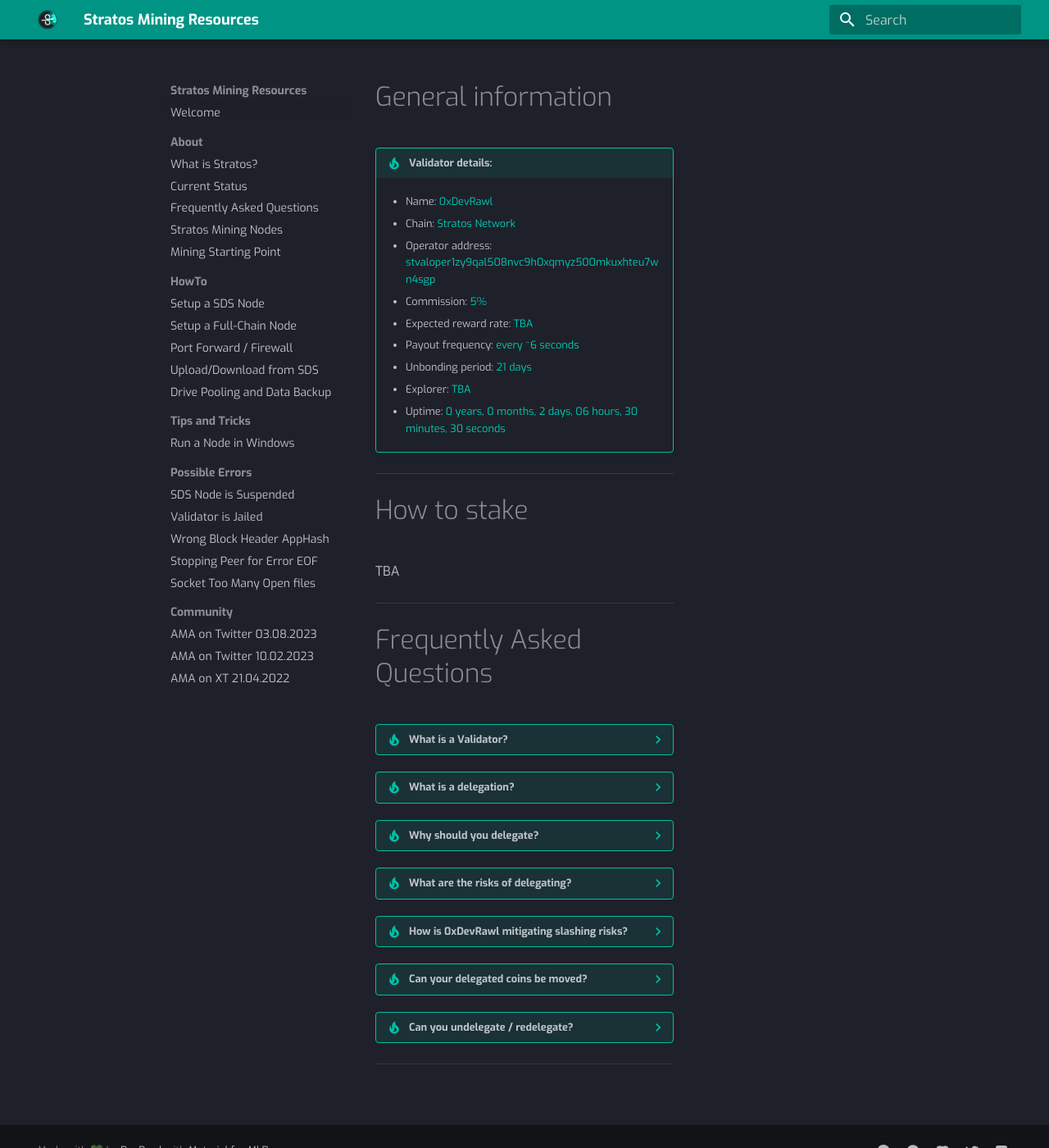
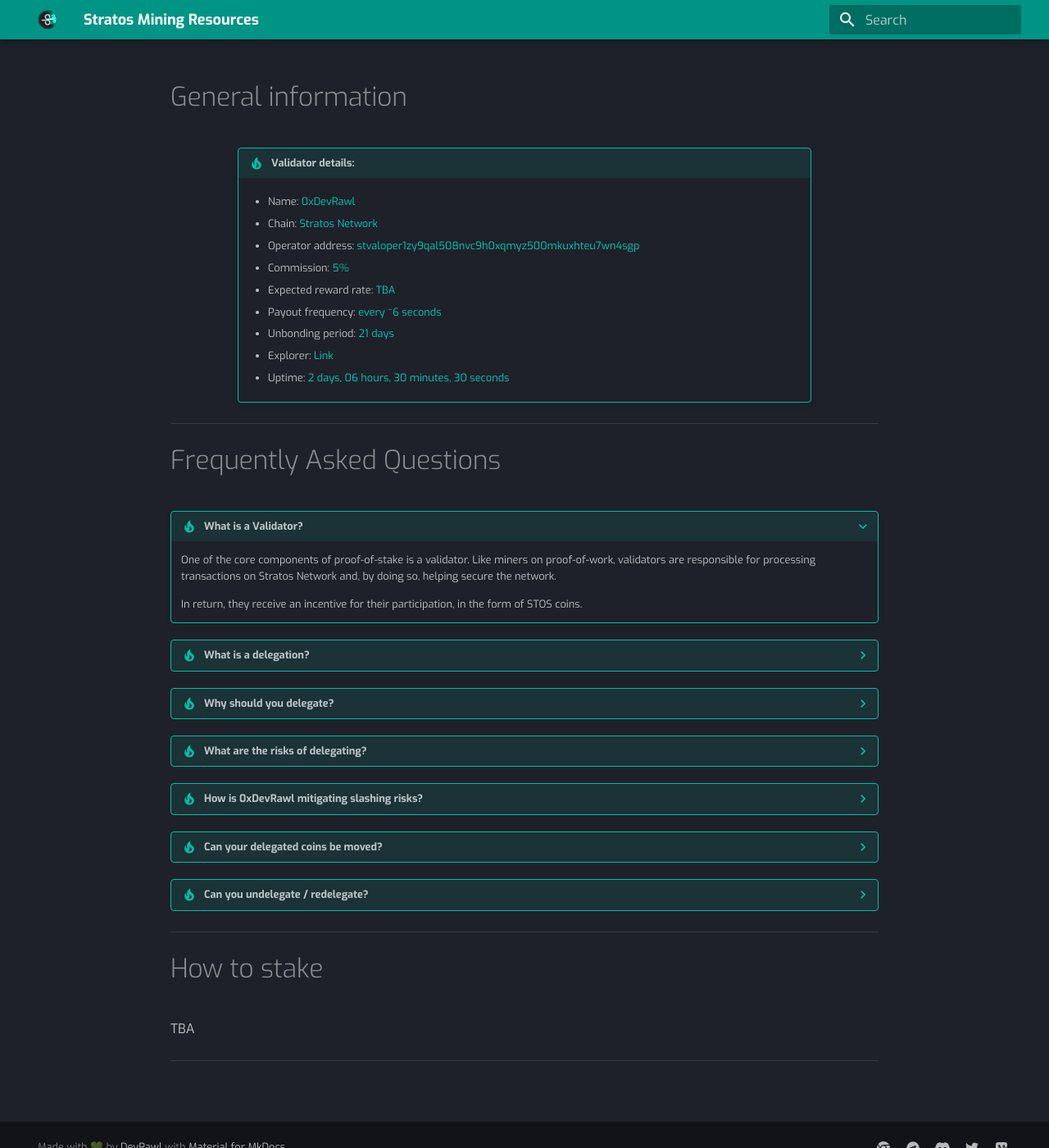
Before and after one commit to devrawl/stratosmining, an MkDocs documentation site: the page built from docs/staking.md, in a window 1280 px wide and 1400 px high. Shown: the whole window at 82% size. Built offline with MkDocs 1.6.1 and Material for MkDocs 9.7.7, drawn with Linux system fonts in a browser that asks for light colours.

Commit message:
small edits

```diff
--- a/docs/js/count.js
+++ b/docs/js/count.js
@@ -60,12 +60,12 @@
   this.calculate();
   this.formatTime();
   this.countainer.innerHTML =
-    "<a class='years'>" + this.years + " " + (this.years == 1 ? "year" : "years, ") + "</a>" +
-    "<a class='months'>" + this.months + " " + (this.months == 1 ? "month " : "months, ") + "</a>" +
-    "<a class='days'>" + this.days + "  " + (this.days == 1 ? "day" : "days, ") + "</a>" +
-    "<a class='hours'>" + this.hours + " " + (this.hours == 1 ? "hour" : "hours, ") + "</a>" +
-    "<a class='minutes'>" + this.minutes + " " + (this.minutes == 1 ? "minute" : "minutes, ") + "</a>" +
-    "<a class='seconds'>" + this.seconds + " " + (this.seconds == 1 ? "second" : "seconds ") + "</a>";
+ //   "<a class='years'>" + this.years + " " + (this.years == 1 ? "year, " : "years, ") + "</a>" +
+ //   "<a class='months'>" + this.months + " " + (this.months == 1 ? "month, " : "months, ") + "</a>" +
+    "<a class='days'>" + this.days + "  " + (this.days == 1 ? "day, " : "days, ") + "</a>" +
+    "<a class='hours'>" + this.hours + " " + (this.hours == 1 ? "hour, " : "hours, ") + "</a>" +
+    "<a class='minutes'>" + this.minutes + " " + (this.minutes == 1 ? "minute, " : "minutes, ") + "</a>" +
+    "<a class='seconds'>" + this.seconds + " " + (this.seconds == 1 ? "second, " : "seconds ") + "</a>";
   var self = this;
   setTimeout(function() {
     self.updateCounter();
--- a/docs/staking.md
+++ b/docs/staking.md
@@ -2,11 +2,23 @@
 title: Staking on Stratos Chain
 author: DevRawl
 description: Stake your STOS coins by delegating to a Stratos Validator.
+hide:
+  - navigation
+  - toc
 ---
+
+<style>
+
+.md-typeset .admonition.narrow {
+  max-width: 700px;
+  margin-inline: auto;
+}
+
+</style>
 
 # General information
 
-!!! tip "Validator details:"
+!!! tip narrow "Validator details:"
 
     - Name: <a>0xDevRawl</a>
 
@@ -22,21 +34,15 @@
 
     - Unbonding period: <a>21 days</a>
 
-    - Explorer: <a>TBA</a>
+    - Explorer: <a href="https://explorer.thestratos.org/" target="_blank">Link</a>
 
     - Uptime:   <a id="counter"></a>
 
 ---
 
-# How to stake
-
-TBA
-
----
-
 # Frequently Asked Questions
 
-??? tip "What is a Validator?"
+???+ tip "What is a Validator?"
 
     One of the core components of proof-of-stake is a validator. Like miners on proof-of-work, validators are responsible for processing transactions on Stratos Network and, by doing so, helping secure the network.
 
@@ -86,6 +92,12 @@
 
 ---
 
+# How to stake
+
+TBA
+
+---
+
 <br>
 
  <script src="../js/count.js"></script>
```
